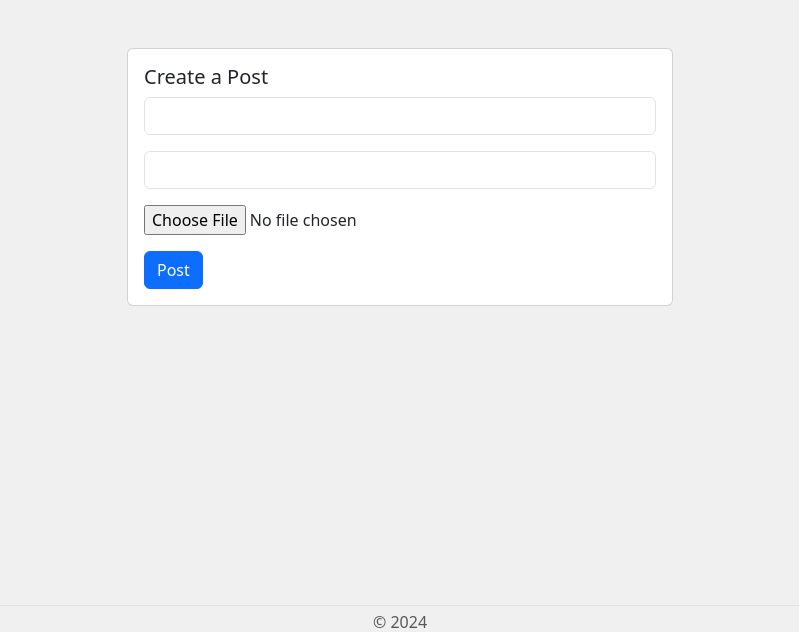
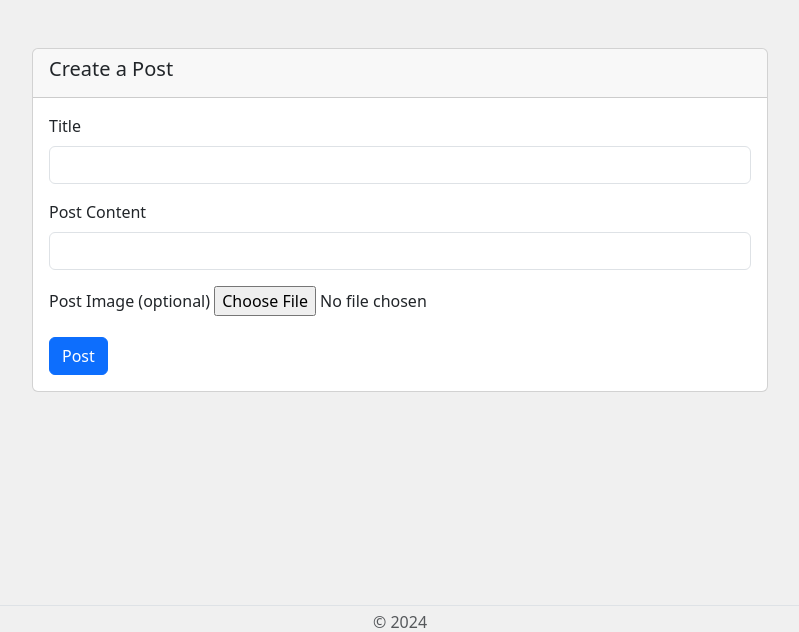
Before and after one commit to ravion223/website-with-blogs, a Django app: page /post-form/ in a window 1280 px wide. Shown: the part 78-710 px from the top of the page, without its empty margins (240-1039 px from the left). Run offline with Django 5.2, Linux system fonts and the light colour scheme; the visitor is signed in with stand-in values (Sample User, id 1); data comes from the database, SQL or seed files in the repository.

Commit message:
maybe final commit before presentation

```diff
--- a/blogs/forms.py
+++ b/blogs/forms.py
@@ -28,7 +28,7 @@ class CommentaryForm(ModelForm):
         }
 
         widgets = {
-            'content': forms.TextInput(attrs={'class': 'form-control'})
+            'content': forms.TextInput(attrs={'class': 'form-control', 'placeholder': 'Add a comment...'})
         }
 
 class EditProfileForm(ModelForm):
@@ -43,7 +43,7 @@ class EditProfileForm(ModelForm):
         }
 
         widgets = {
-            'name': forms.TextInput(attrs={'class': 'form-control'}),
-            'bio': forms.TextInput(attrs={'class': 'form-control'}),
-            'email': forms.EmailInput(attrs={'class': 'form-control'})
+            'name': forms.TextInput(attrs={'class': 'form-control', 'placeholder': 'Your name'}),
+            'bio': forms.TextInput(attrs={'class': 'form-control', 'placeholder': 'Your bio'}),
+            'email': forms.EmailInput(attrs={'class': 'form-control', 'placeholder': 'Your email'})
         }
--- a/blogs/models.py
+++ b/blogs/models.py
@@ -34,11 +34,14 @@ class Post(models.Model):
     def total_likes(self):
         return self.likes.count()
 
+    def total_comments(self):
+        return self.commentaries.count()
+
     def __str__(self) -> str:
         return f"Post '{self.title}' by {self.author.username} - {self.posted_at}"
 
     class Meta:
-        ordering = ["posted_at"]
+        ordering = ["-posted_at"]
         verbose_name = "Post"
         verbose_name_plural = "Posts"
 
@@ -54,6 +57,6 @@ class Commentary(models.Model):
         return f"Commentary by {self.author.username} on post {self.post} - {self.posted_at}"
 
     class Meta:
-        ordering = ["posted_at"]
+        ordering = ["-posted_at"]
         verbose_name = "Commentary"
         verbose_name_plural = "Commentaries"
--- a/blogs/views.py
+++ b/blogs/views.py
@@ -53,6 +53,7 @@ def get_post(request, pk: int):
     form = CommentaryForm()
     stuff = get_object_or_404(Post, id=pk)
     total_likes = stuff.total_likes()
+    total_comments = stuff.total_comments()
     profile = None
     if request.user.is_authenticated:
         try:
@@ -78,6 +79,7 @@ def get_post(request, pk: int):
         "commentaries": post.commentaries.all(),
         "form": form,
         'total_likes': total_likes,
+        'total_comments': total_comments,
         'liked': liked,
         'profile': profile,
     }
@@ -152,7 +154,7 @@ def edit_profile_view(request):
         form = EditProfileForm(request.POST, request.FILES, instance=request.user.profile)
         if form.is_valid():
             form.save()
-            return HttpResponseRedirect('/profile/')
+            return HttpResponseRedirect('/my-profile/')
     else:
         form = EditProfileForm(instance=request.user.profile)
         profile = Profile.objects.get(user=request.user)
--- a/templates/blogs/post-form.html
+++ b/templates/blogs/post-form.html
@@ -2,14 +2,27 @@
 {% block body %}
 <div class="container mt-5">
   <div class="row justify-content-center">
-    <div class="col-md-6">
+    <div class="col-md-8">
       {% if request.user.is_authenticated %}
       <div class="card">
+        <div class="card-header">
+          <h5 class="card-title">Create a Post</h5>
+        </div>
         <div class="card-body">
-          <h5 class="card-title">Create a Post</h5>
           <form action="{% url 'post-form' %}" method="post" enctype="multipart/form-data">
             {% csrf_token %}
-            {{ form.as_p }}
+            <div class="mb-3">
+              <label for="title" class="form-label">Title</label>
+              {{ form.title }}
+            </div>
+            <div class="mb-3">
+              <label for="text" class="form-label">Post Content</label>
+              {{ form.text }}
+            </div>
+            <div class="mb-3">
+              <label for="post_image" class="form-label">Post Image (optional)</label>
+              {{ form.post_image }}
+            </div>
             <button type="submit" class="btn btn-primary">Post</button>
           </form>
         </div>
@@ -17,7 +30,7 @@
       {% else %}
       <div class="alert alert-danger" role="alert">
         <h4 class="alert-heading">You are not authenticated</h4>
-        <p>Please <a href="{% url 'login' %}">login</a> or <a href="{% url 'register' %}">register</a> to create a post.</p>
+        <p>Please <a href="/login">login</a> or <a href="/register">register</a> to create a post.</p>
       </div>
       {% endif %}
     </div>
--- a/templates/blogs/profile.html
+++ b/templates/blogs/profile.html
@@ -12,7 +12,7 @@
             {% endif %}
             <h2>{{ profile.user.username }}</h2>
             <p class="lead">{{ profile.name }}</p>
-            <p>{{ profile.bio }}</p>
+            <p>Bio: {{ profile.bio }}</p>
             {% if profile.user.email is not Null %}
                 <p>Email: {{ profile.email }}</p>
             {% else %}
```
Also changed, not shown: templates/blogs/post-detail.html (+9 -1 lines), media/images/unnamed.png (added), media/images/v1grc.png (added), media/profile/369935_1.jpg (added), media/profile/photo_2022-07-29_13-06-13_4F6jiKZ.jpg (added), media/profile/Знімок_екрана_2024-02-14_144114.png (added).
